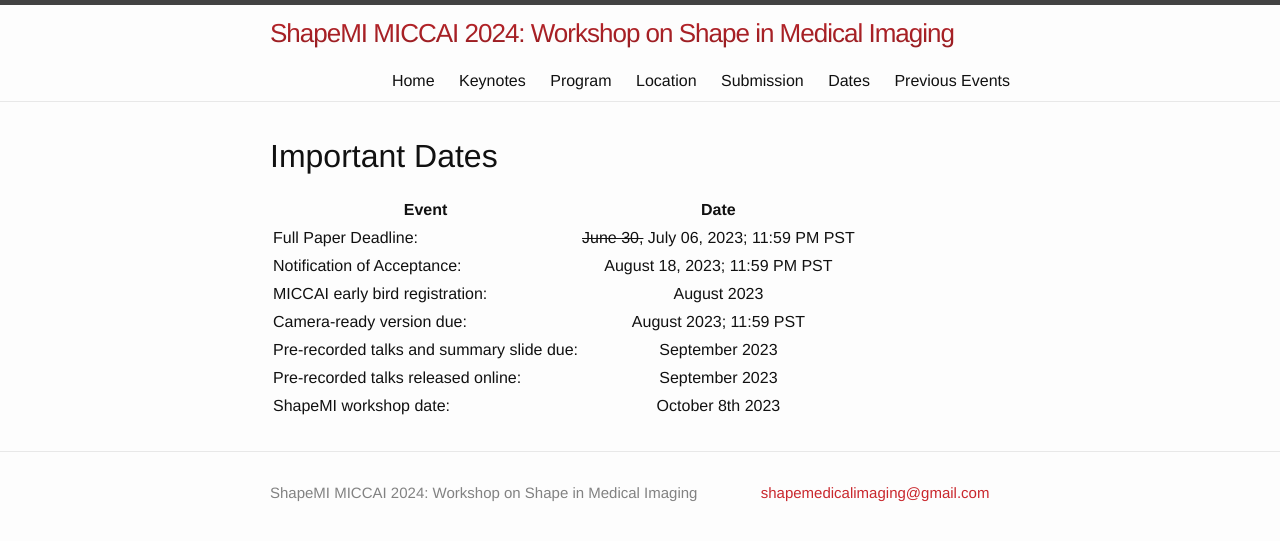
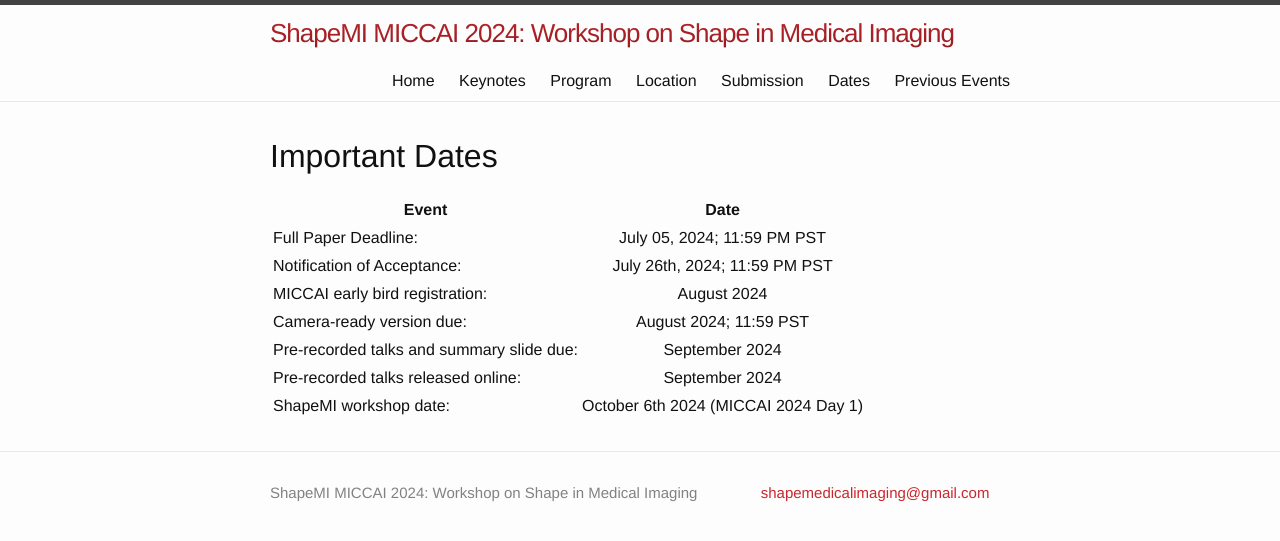
Before and after one commit to shapemi/shapemi.github.io, a Jekyll site: the page built from dates/index.md, in a window 1280 px wide. Shown: the top 541 px of the page. Built offline with Jekyll 4.4.1, drawn with Linux system fonts in a browser that asks for light colours.

Commit message:
ENH: update dates

```diff
--- a/dates/index.md
+++ b/dates/index.md
@@ -8,10 +8,10 @@ order: 5
 
 | Event | Date |
 |---|:---:|
-| Full Paper Deadline: | ~~June 30,~~ July 06, 2023; 11:59 PM PST |
-| Notification of Acceptance: | August 18, 2023; 11:59 PM PST |
-| MICCAI early bird registration: | August 2023 |
-| Camera-ready version due: | August 2023; 11:59 PST |
-| Pre-recorded talks and summary slide due: | September 2023 |
-| Pre-recorded talks released online: | September 2023 |
-| ShapeMI workshop date: | October  8th 2023  |
+| Full Paper Deadline: | July 05, 2024; 11:59 PM PST |
+| Notification of Acceptance: | July 26th, 2024; 11:59 PM PST |
+| MICCAI early bird registration: | August 2024 |
+| Camera-ready version due: | August 2024; 11:59 PST |
+| Pre-recorded talks and summary slide due: | September 2024 |
+| Pre-recorded talks released online: | September 2024 |
+| ShapeMI workshop date: | October 6th 2024 (MICCAI 2024 Day 1)  |
```
